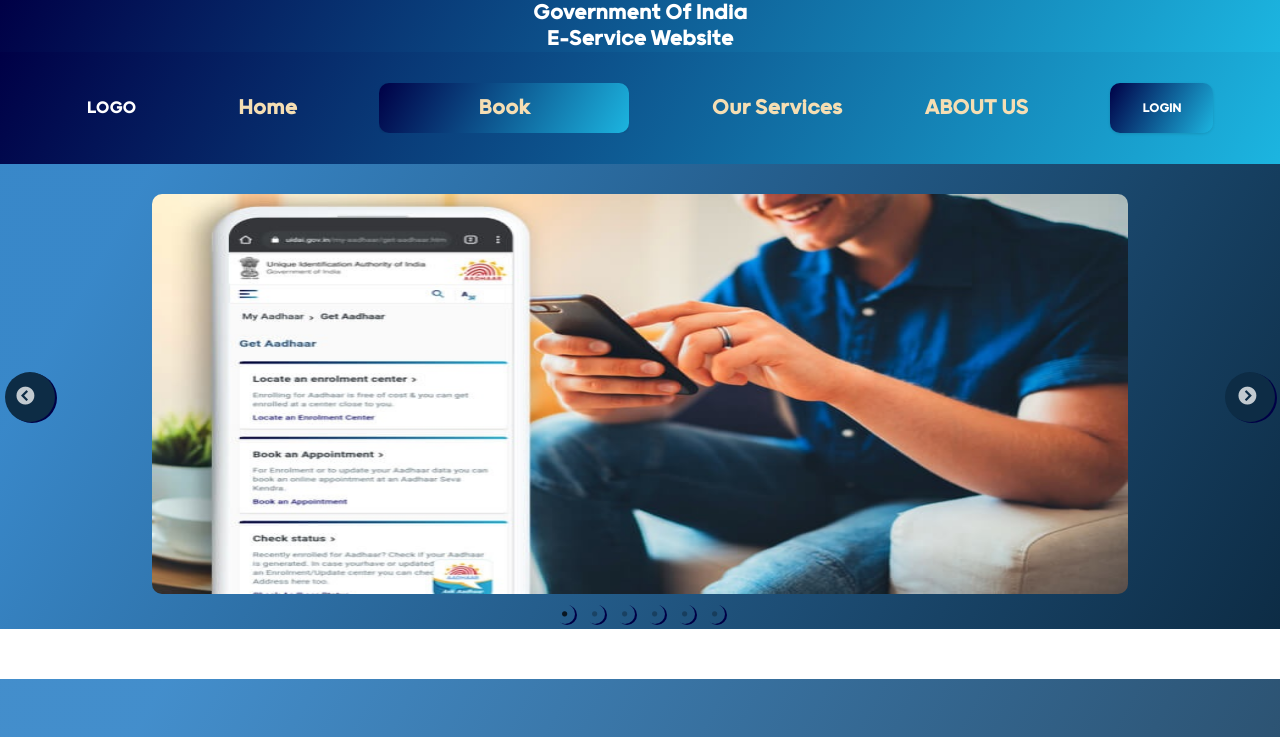
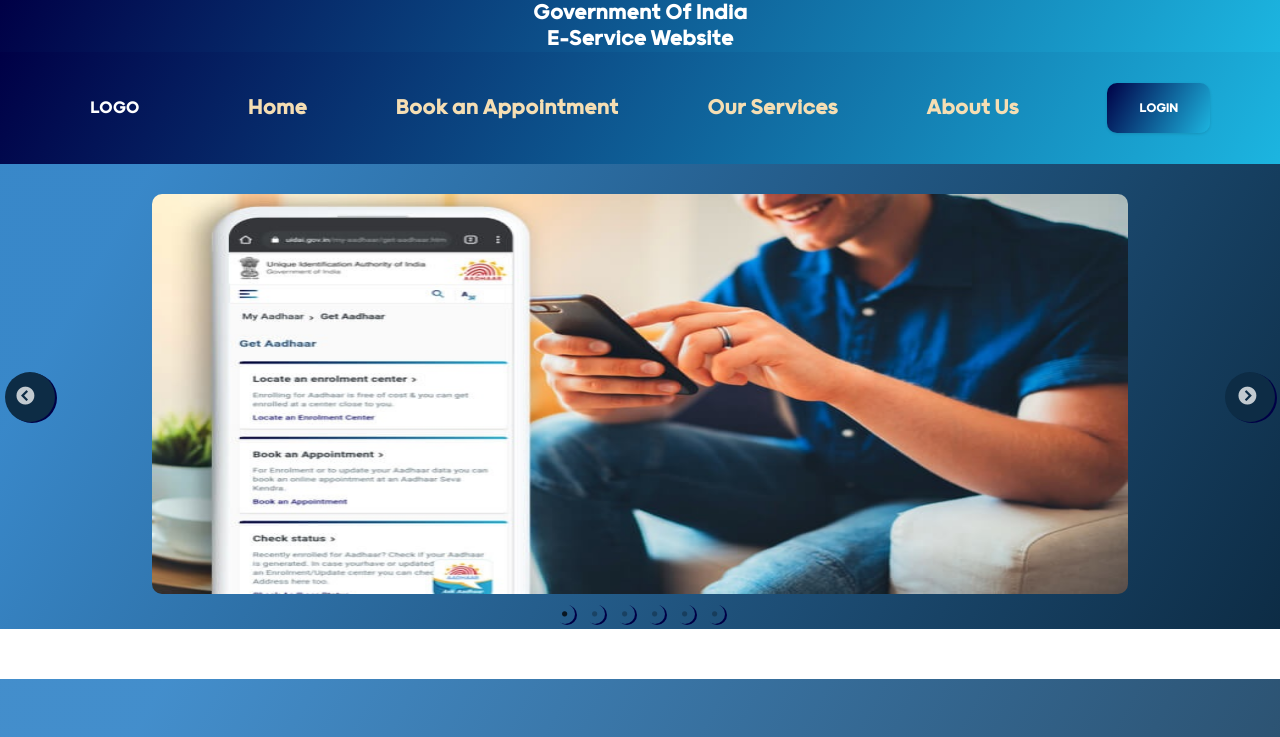
Before and after one commit to vigneshdfc/milestone-2, a React (Vite) app: page /Home in a window 1280 px wide. Shown: the top 737 px of the page. Built offline with nearby package versions, Linux system fonts and the light colour scheme; grey boxes are pictures that could not be loaded; a web font is replaced by a local one.

Commit message:
fix:dropdown header

```diff
--- a/src/component/header/header.jsx
+++ b/src/component/header/header.jsx
@@ -1,12 +1,9 @@
 import React from "react";
-import { Link } from "react-router-dom";
 import "./Header.css";
 
 const Front = () => {
-  const [dropdown, setDropdown] = React.useState(false);
   return (
     <div className="mainpage">
-      {" "}
       <div className="hero">
         <h2>
           Government Of India
@@ -16,17 +13,29 @@ const Front = () => {
       </div>
       <div className="Topnav">
         <h3>LOGO</h3>
-        <Link to="/home">Home</Link>
-        <div className="Dropdown">
+        <a href="#">Home</a>
+        <a href="#">Book an Appointment</a>
+        <a href="#">Our Services</a>
+        <a href="#">About Us</a>
+        <div className="but">
+          <button>LOGIN</button>
+        </div>
+      </div>
+    </div>
+  );
+};
+export default Front;
+{
+  /* <div className="Dropdown">
           <div
             className="dropbtn_content"
             onMouseEnter={() => setDropdown(true)}
             onMouseLeave={() => setDropdown(false)}
           >
-            <button class="dropbtn">
+            <div class="dropbtn">
               Book
               <i class="fa fa-caret-down"></i>
-            </button>
+            </div>
             {dropdown && (
               <div className="list">
                 <a href="#Book">
@@ -35,14 +44,5 @@ const Front = () => {
               </div>
             )}
           </div>
-        </div>
-        <Link to="/Service">Our Services</Link>
-        <Link to="/About">ABOUT US</Link>
-        <div className="but">
-          <button>LOGIN</button>
-        </div>
-      </div>
-    </div>
-  );
-};
-export default Front;
+            </div>*/
+}
```
